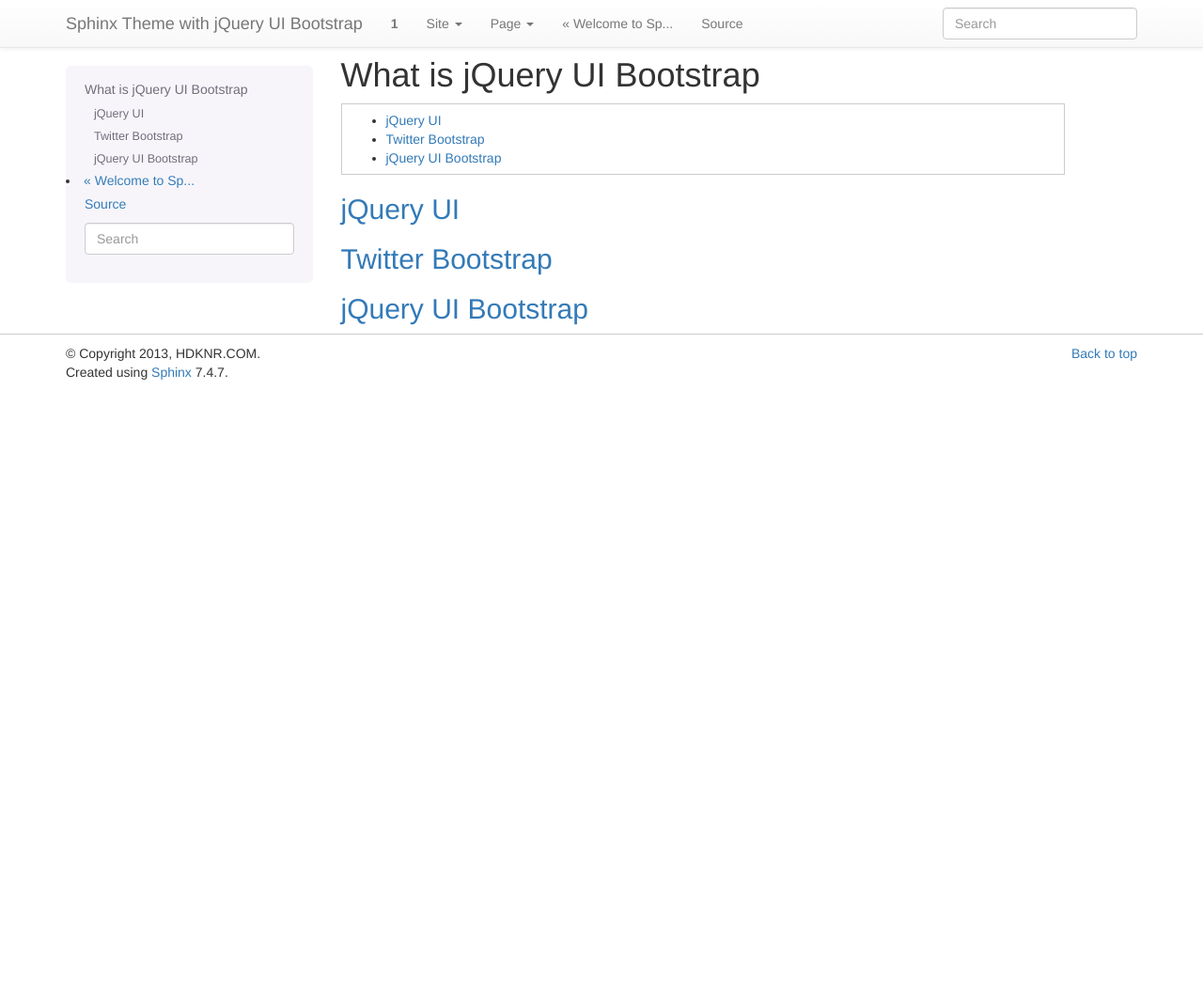
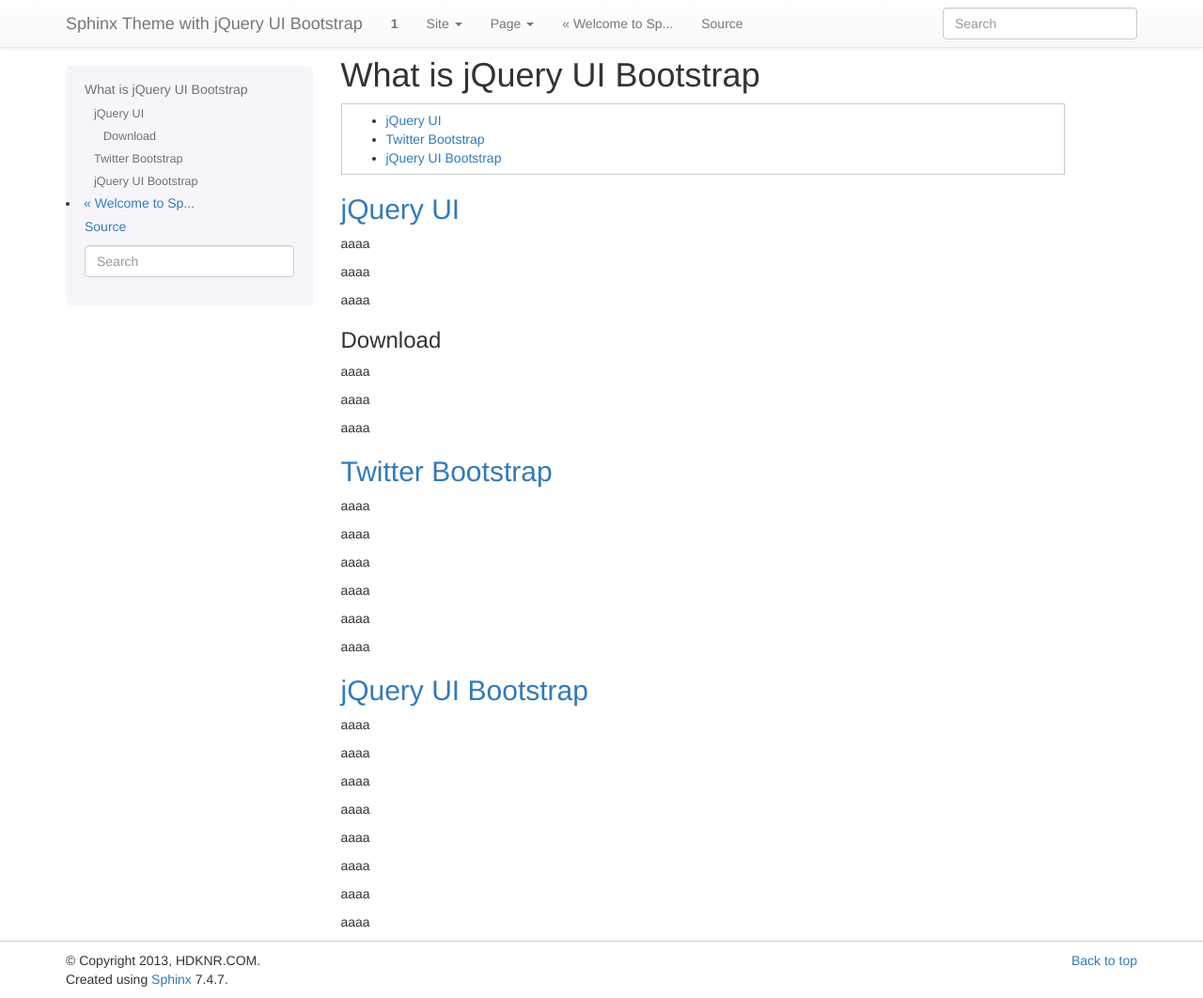
Before and after one commit to hdknr/sphinx-jquibs, a Sphinx documentation site: the page built from sample/source/jquibs.rst, in a window 1280 px wide and 1062 px high. Shown: the whole window at 94% size. Built offline with Sphinx 7.4.7, drawn with Linux system fonts in a browser that asks for light colours; formulas are drawn with MathJax 3.

```diff
--- a/sample/source/jquibs.rst
+++ b/sample/source/jquibs.rst
@@ -4,14 +4,57 @@
 
 .. contents::
     :local:
+    :depth: 1
 
 jQuery UI
 ===========
 
+aaaa
+
+aaaa
+
+aaaa
+
+Download
+----------------
+
+aaaa
+
+aaaa
+
+aaaa
 
 Twitter Bootstrap
 =====================
 
+aaaa
+
+aaaa
+
+aaaa
+
+aaaa
+
+aaaa
+
+aaaa
+
 
 jQuery UI Bootstrap
 =====================
+
+aaaa
+
+aaaa
+
+aaaa
+
+aaaa
+
+aaaa
+
+aaaa
+
+aaaa
+
+aaaa
--- a/sphinx_jquibs/bootstrap/static/jquibs.css
+++ b/sphinx_jquibs/bootstrap/static/jquibs.css
@@ -1,5 +1,5 @@
 
-div.contents.local.topic {
+div.contents.local.topic ul {
     float:right;
     width: 228px;
     margin: 30px 0 0;
@@ -11,9 +11,10 @@
     -webkit-box-shadow: 0 1px 4px rgba(0,0,0,.065);
     -moz-box-shadow: 0 1px 4px rgba(0,0,0,.065);
     box-shadow: 0 1px 4px rgba(0,0,0,.065);
+    list-style:none;
 }
 
-div.contents.local.topic > li > a {
+div.contents.local.topic ul > li > a {
     display: block;
     width: 190px \9;
     margin: 0 0 -1px;
@@ -21,17 +22,17 @@
     border: 1px solid #e5e5e5;
 }
 
-div.contents.local.topic > li:first-child > a {
+div.contents.local.topic ul > li:first-child > a {
     -webkit-border-radius: 6px 6px 0 0;
     -moz-border-radius: 6px 6px 0 0;
     border-radius: 6px 6px 0 0;
 }
-div.contents.local.topic > li:last-child > a {
+div.contents.local.topic ul > li:last-child > a {
     -webkit-border-radius: 0 0 6px 6px;
     -moz-border-radius: 0 0 6px 6px;
     border-radius: 0 0 6px 6px;
 }
-div.contents.local.topic > li.active > a {
+div.contents.local.topic ul > li.active > a {
     background: #B24926; /* Old browsers */
     background: -moz-linear-gradient(45deg,  #B24926 0%, #FAA523 100%); /* FF3.6+ */
     background: -webkit-gradient(linear, left bottom, right top, color-stop(0%,#B24926), color-stop(100%,#FAA523)); /* Chrome,Safari4+ */
--- a/sphinx_jquibs/bootstrap/static/jquibs.js
+++ b/sphinx_jquibs/bootstrap/static/jquibs.js
@@ -211,13 +211,13 @@
     $( "#tooltip" ).tooltip();
 
     // File input (using http://filamentgroup.com/lab/jquery_custom_file_input_book_designing_with_progressive_enhancement/)
-    $('#file').customFileInput({
-        button_position : 'right'
-    });
+//    $('#file').customFileInput({
+//        button_position : 'right'
+//    });
 
     //####### Wijmo
 
-    $("#menu1").wijmenu({ trigger: ".wijmo-wijmenu-item", triggerEvent: "click" });
+//    $("#menu1").wijmenu({ trigger: ".wijmo-wijmenu-item", triggerEvent: "click" });
 
     // Select a Date Range with datepicker
     $( "#rangeBa" ).datepicker({
```
Also changed, not shown: 2 other files.
